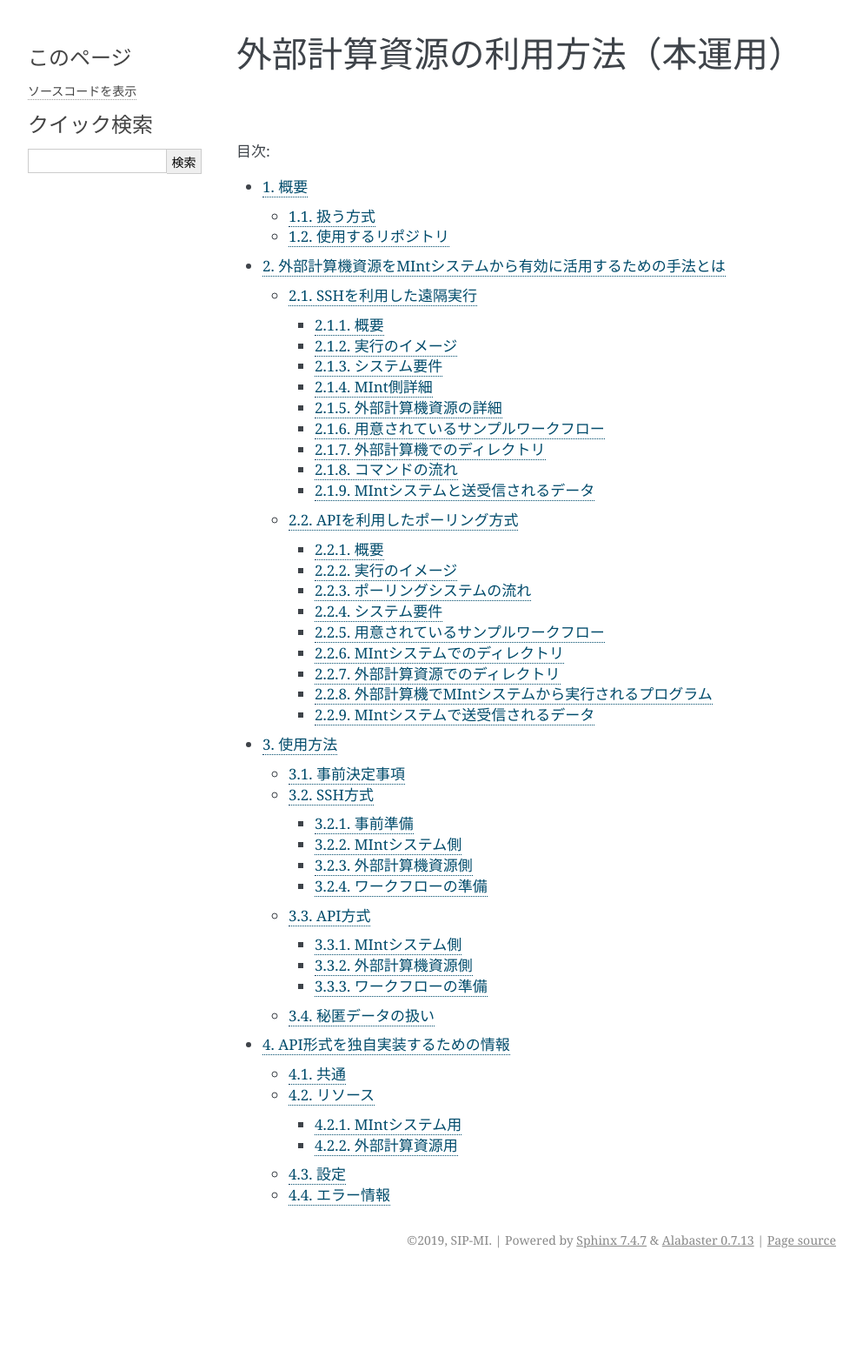
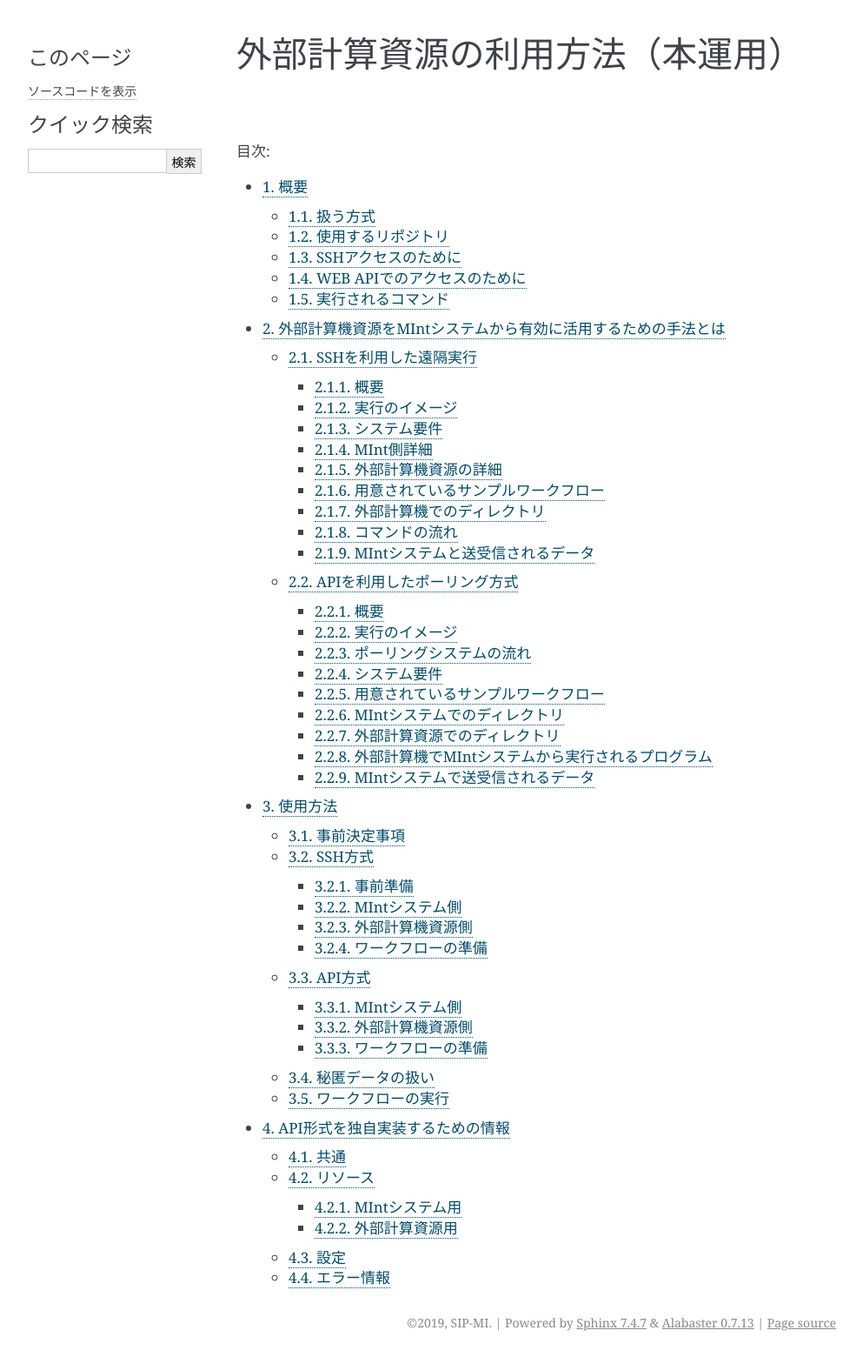
Before and after one commit to materialsintegration/remote_workflow, a Sphinx documentation site: the page built from documents/manual2nd/source/index.rst, in a window 1280 px wide. Shown: the whole page at 87% size, without its empty margins (148-1141 px from the left). Built offline with Sphinx 7.4.7, drawn with Linux system fonts in a browser that asks for light colours; before the commit the page ends 1465 px from its top, so only the background shows below that; some of the changed lines change nothing that is shown.

Commit message:
追記と編集

````diff
--- a/documents/manual2nd/source/using_distributed_properties.rst
+++ b/documents/manual2nd/source/using_distributed_properties.rst
@@ -26,7 +26,7 @@
 使用するリポジトリ
 ==================
 
-外部計算機資源の有効利用のために、以下２つのリポジトリを用意していある。
+外部計算機資源の有効利用のために、以下２つのリポジトリを用意してある。外部計算機資源側はこれらを外部資源計算用計算機に配置し、必要なコマンドを埋め込むだけでよい。
 
 * misrc_remote_workflow
     + 主に外部計算機資源側で実行されるスクリプトのサンプルが登録されている。
@@ -36,6 +36,22 @@
     + ワークフローで使用するプログラムは```debug/mi-system-side```に
     + 外部計算機側で使用するプログラムは```debug/remote-side```に
         - ここから実行されるプログラムのサンプルは上記misrc_remote_workflowリポジトリを使用している。
+
+SSHアクセスのために
+===================
+
+ワークフローからsshコマンドを利用して、外部計算機にアクセスするために外部計算機を設置する企業または機関にはssh接続が可能な処置が必要である。
+
+WEB APIでのアクセスのために
+===========================
+
+ワークフローから外部計算機を利用する場合、sshでのアクセスが不可能な場合、本方式を使用するが、ワークフロー側は直接外部計算機にアクセスせず、外部計算機側で定期的に問い合わせ（ポーリング）する必要があります。ポーリングには通常のhttps通信を用いる。
+
+実行されるコマンド
+===================
+
+SSHの場合、リポジトリにあるコマンドしか外部計算機上では実行しない。その場所も事前に取り決めた場所となる。APIも同様である。
+
 
 ============================================================
 外部計算機資源をMIntシステムから有効に活用するための手法とは
@@ -174,10 +190,16 @@
       + scripts
         + input_data
 
+* ワーキングディレクトリ
+
+.. code-block:: none
+
+  /tmp/<uuid>
+
 コマンドの流れ
 --------------
 
-サンプルワークフローの該当モジュールから外部計算機のコマンドが実行されるまでの流れを下記に示す。
+ワークフローの該当モジュールから外部計算機のコマンドが実行されるまでの流れを下記に示す。
 
 .. mermaid::
    :caption: SSH接続経由によるコマンド実行の流れ
@@ -199,19 +221,24 @@
      C->>D:（Ｂ）がssh経由で外部計算機の（Ｃ）を実行
      D->>E:（Ｃ）が実行
 
-
-* プログラム（Ａ）: kousoku_abaqus_ssh_version2.sh
+* ワークフロー : 予測モジュール
+    + MIntシステムが実行する予測モジュール
+    + （Ａ）を実行する
+* プログラム（Ａ）: kousoku_abaqus_ssh_version2.sh（サンプル用）
     + MIntシステムの予測モジュールが実行する。
+    + 予測モジュールごとに用意する。名前は任意。:ref:`how_to_use` で説明する編集を行う。
     + 予測モジュール定形の処理などを行い、（Ｂ）を実行する。
-    + サンプル専用。
+        - （Ｂ）の名前は固定である。
 * プログラム（Ｂ）: execute_remote_command.sample.sh
     + （Ａ）から実行された後、外部計算機実行のための準備を行い、ssh経由で（Ｃ）を実行する。
-    + サンプル専用。
-    + 送信するファイルはパラメータとして記述
+    + 名前は固定である。このプログラムが外部計算機資源との通信を行う。
+    + :ref:`how_to_use` で説明する編集を行う。
+        - 送信するファイルはパラメータとして記述。
+        - （Ｃ）の名前は固定である。
     + 受信するファイルは外部計算機資源上の計算用ディレクトリ [#calc_dir1]_ のファイル全部。
 * プログラム（Ｃ）: execute_remote-side_program_ssh.sh
     + （Ｂ）からsshで実行される。
-    + 実行されるプログラムは外部計算機側で任意のものが指定可能。
+    + 外部計算機で実行されるプログラムはここへシェルスクリプトとして記述する。
     + インストール時はexecute_remote-side_program_ssh.sample.sh [#sample_name1]_ となっている。
 * プログラム（Ｄ）: remote-side_scripts
     + （Ｄ）から実行されるようになっており、いくつかのスクリプトを実行するよう構成されている。
@@ -231,7 +258,7 @@
 * 返信されるデータ
     + 計算結果としての出力ファイル。
         - 計算専用ディレクトリを作成して計算され、そのディレクトリ以下のファイルは全て
-        - このディレクトリでの計算は、「execute_remote-side_program_ssh.sh」で行われるので、返信の必要の内ファイルはあらかじめこのスクリプト終了前に削除しておく。
+        - このディレクトリでの計算は、「execute_remote-side_program_ssh.sh」で行われるので、返信不要のファイルはあらかじめこのスクリプト終了前に削除しておくようにスクリプトを構成しておく。
 
 ※ 秘匿データを配置してあるディレクトリまたはインストール後のセットアップで実行に必要なファイル、データとして指定されたものはMIntシステムで感知できないこと、およびシステム的に記録（GPDBなど）するための設定がなされていないため送り返されることは無い。
 
@@ -405,9 +432,14 @@
 
   /tmp/<uuid>
 
+.. raw:: latex
+
+    \newpage
 
 外部計算機でMIntシステムから実行されるプログラム
 ------------------------------------------------
+
+ワークフローの該当モジュールからAPI経由で外部計算機のコマンドが実行されるまでの流れを下記に示す。
 
 .. mermaid::
    :caption: ポーリング方式でのコマンドの流れ
@@ -425,8 +457,8 @@
      Note over D,E : 外部計算機資源内
 
      A->>B:モジュールが実行
-     B->>C:（Ａ）がhttps経由で実行
-     D->>C:（Ｃ）がhttps経由で実行
+     B->>C:（Ａ）がhttps経由でAPI発行
+     D->>C:（Ｃ）がhttps経由でAPI発行
      D->>E:（Ｃ）が実行
 
 本システムでは、MIntシステムのAPIに設定したプログラムを外部計算機での実行に使用する。
@@ -438,6 +470,8 @@
 
 MIntシステムで送受信されるデータは、MIntシステム側のAPIと通信するモジュールの実行ファイルであらかじめ決め置く。APIにはその情報によって外部計算資源とデータのやりとりをする。
 この情報に必要なファイルのみ設定することで、それ以外のファイルの存在をMIntシステム側で感知できず、したがって不要なファイルのやりとりは発生せず、秘匿データなどの保護が可能となる。
+
+.. _how_to_use:
 
 ========
 使用方法
@@ -456,7 +490,7 @@
 * ワークフローの準備
 
 事前決定事項
-========
+============
 
 事前に準備する項目は以下の通り。
 
@@ -500,6 +534,11 @@
 秘匿データの扱い
 ====================
 
+ワークフローの実行
+==================
+
+misrc_remote_workflowリポジトリにある、sample_dataディレクトリにワークフロー実行用のサンプルファイルが用意されている。これを利用してワークフローおよび外部計算機側の動作の実行テストが可能である。
+
 ===============================
 API形式を独自実装するための情報
 ===============================
````
